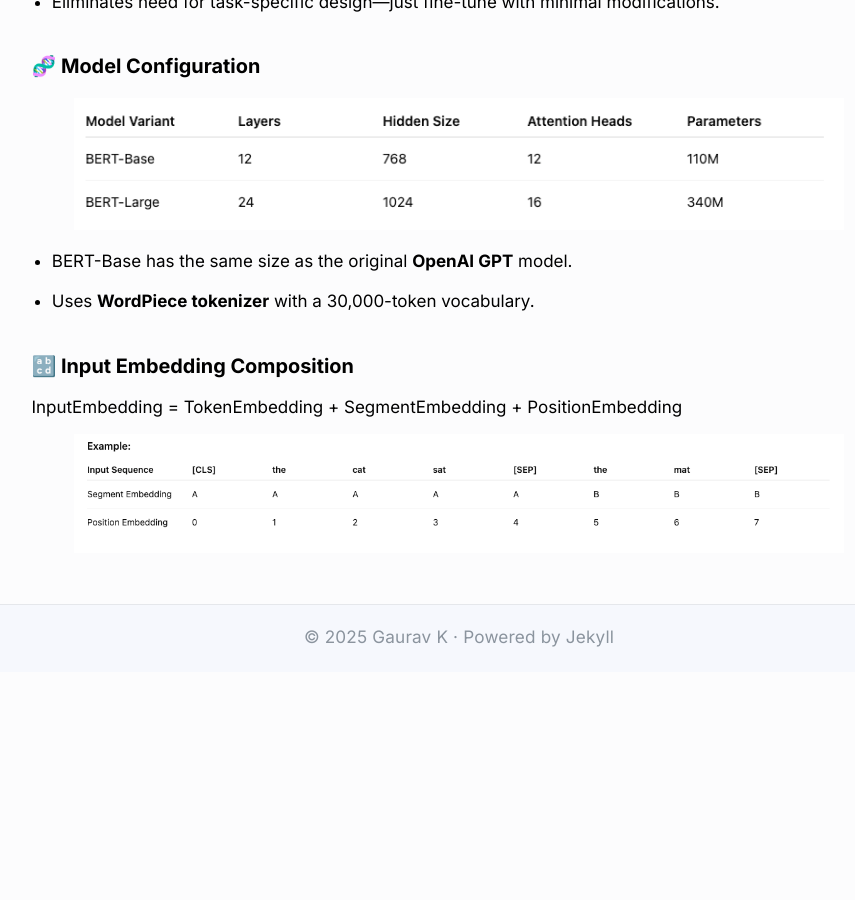
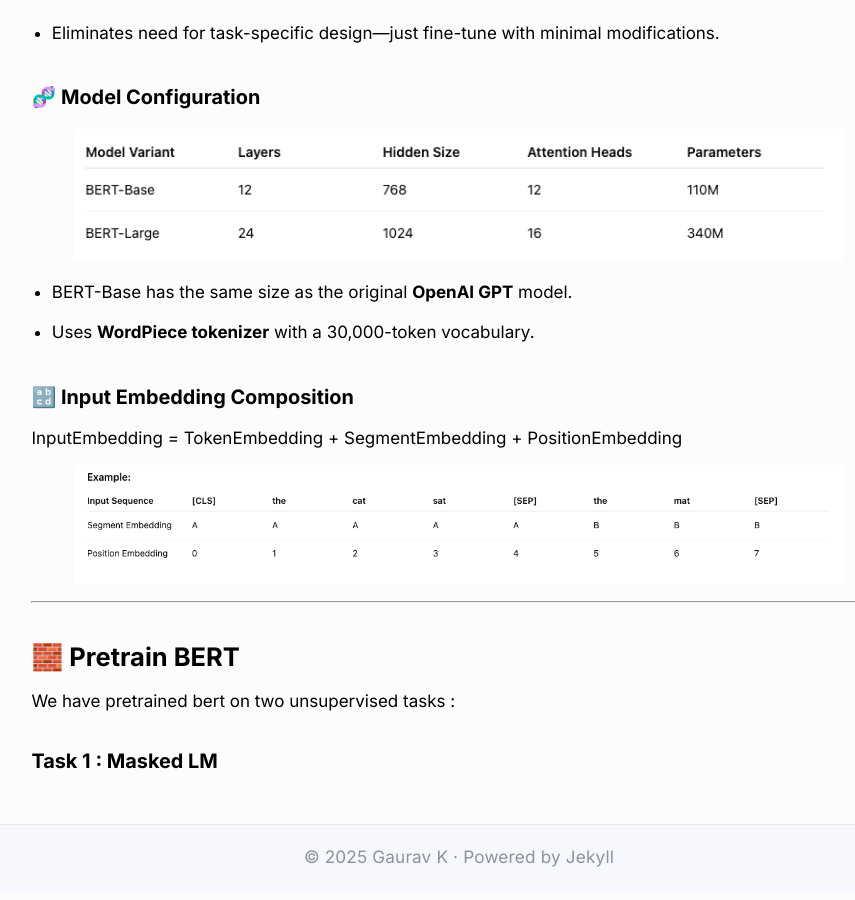
Before and after one commit to gaurav98094/My-Website, a Jekyll site: the page built from _posts/2025-06-08-BERT.md, in a window 1280 px wide and 900 px high, scrolled down 4233 px. Shown: the whole window, without its empty margins (181-1036 px from the left). Built offline with Jekyll 4.4.1, drawn with Linux system fonts in a browser that asks for light colours; before the commit the page ends 4913 px from its top, so only the background shows below that; some of the changed text lies outside the part shown.

Commit message:
Resolve Smooth Scroll

```diff
--- a/_layouts/post.html
+++ b/_layouts/post.html
@@ -133,7 +133,7 @@
           {% for h in headings offset:1 %}
             {% assign heading_html = h | split: '</h2>' | first %}
             {% assign heading_text = heading_html | split: '>' | last | strip_html | strip_newlines | strip %}
-            {% assign heading_text = heading_text | replace: '🧠', '' | replace: '🔍', '' | replace: '⚙️', '' | replace: '🧪', '' | replace: '📈', '' | replace: '❗', '' %}
+            {% assign heading_text = heading_text | replace: '🧠', '' | replace: '🔍', '' | replace: '⚙️', '' | replace: '🧪', '' | replace: '📈', '' | replace: '❗', '' | replace: '🧩', '' | replace: '🧱', '' | replace: '📝', '' | replace: '🤖', '' | replace: '🤝','' %}
             {% if heading_text != '' %}
               <li><a href="#{{ heading_text | slugify }}">{{ heading_text }}</a></li>
             {% endif %}
--- a/_posts/2025-06-08-BERT.md
+++ b/_posts/2025-06-08-BERT.md
@@ -114,3 +114,10 @@
 InputEmbedding = TokenEmbedding + SegmentEmbedding + PositionEmbedding
 
 <img src="{{ '/images/bert3.png' | relative_url }}">
+
+---
+
+## 🧱 Pretrain BERT
+We have pretrained bert on two unsupervised tasks :
+
+### Task 1 : Masked LM
```
